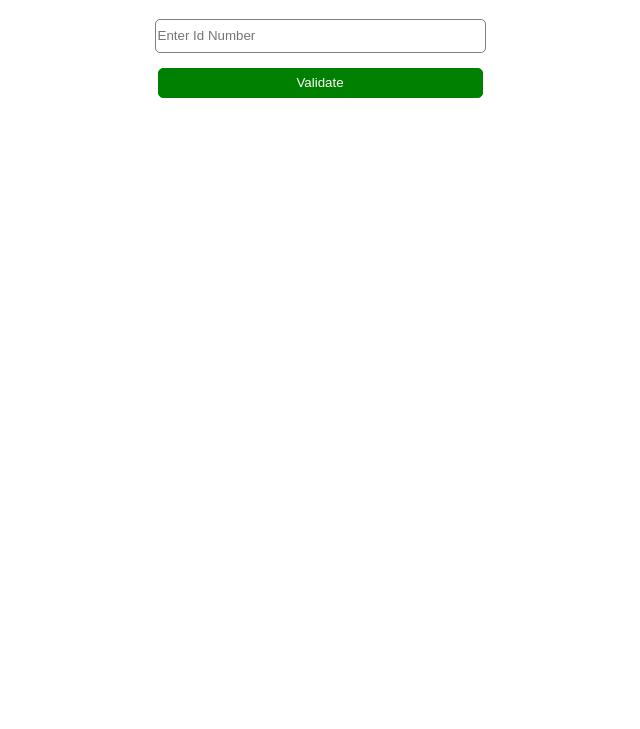
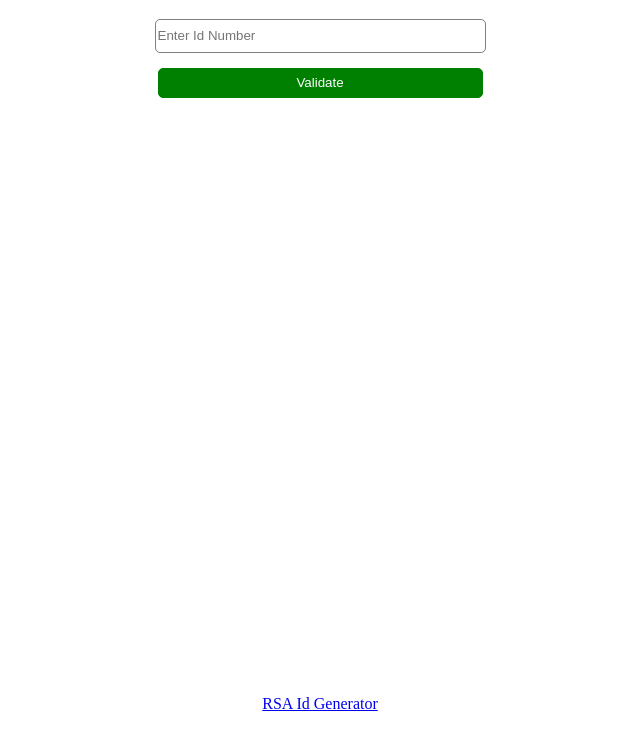
Before and after one commit to CsharpAssassin/SA-Id-Validator-Javascript, a plain HTML site: page Index.html in a window 1280 px wide. Shown: the part 71-800 px from the top of the page, without its empty margins (320-960 px from the left). Drawn offline with Linux system fonts and the light colour scheme.

Commit message:
Update Index.html
Added footer

```diff
--- a/Index.html
+++ b/Index.html
@@ -35,6 +35,14 @@
         label, h1 {
             font-family: Arial;
         }
+        footer {
+            position: fixed;
+            left: 0;
+            bottom: 0;
+            width: 100%;
+            color: white;
+            text-align: center;
+        }
     </style>
 </head>
 <body>
@@ -46,7 +54,12 @@
         <button type="button" onclick="Validator()">
             Validate
         </button>
+        <footer>
+            <p>
 
+                <a href="Generator.html">RSA Id Generator</a>
+            </p>
+        </footer>
     </div>
 
     <script type="text/javascript">
```
